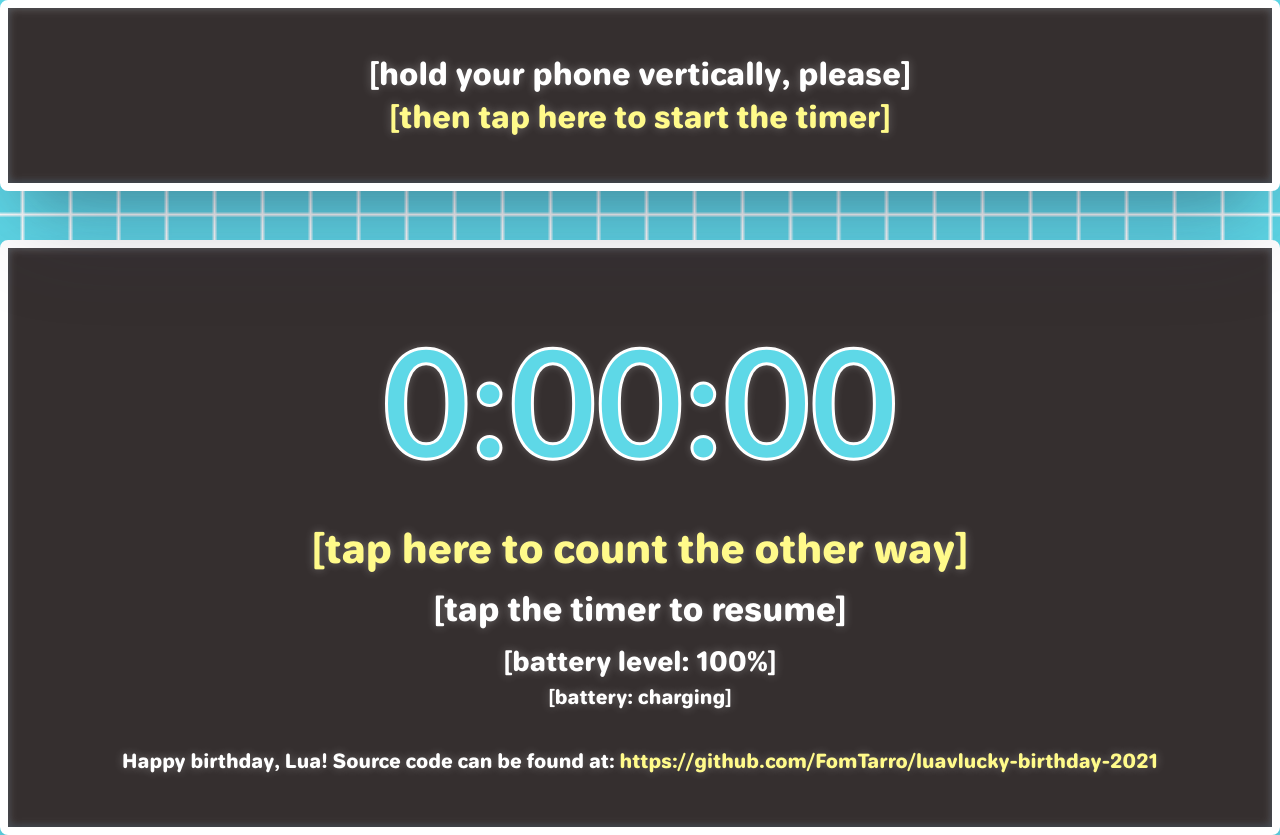
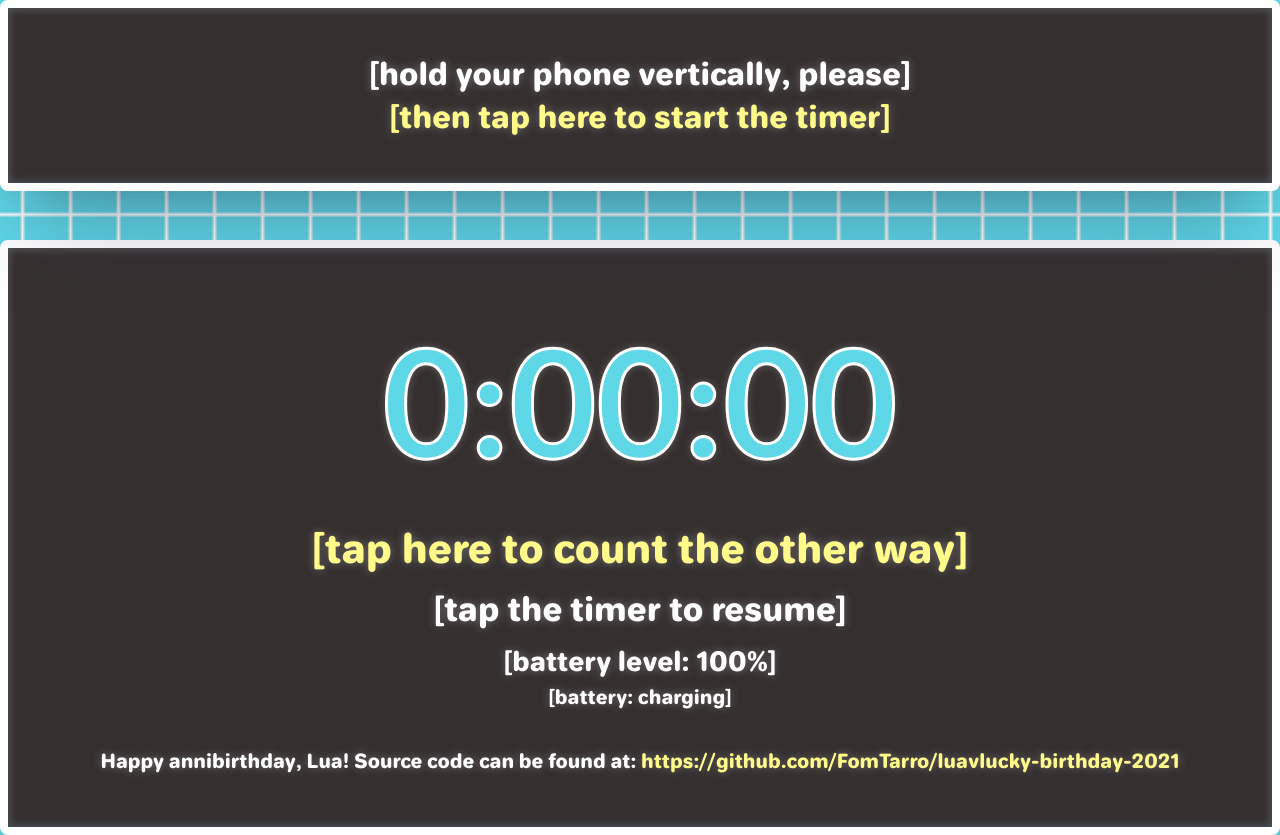
Before and after one commit to FomTarro/luavlucky-birthday-2021, a plain HTML site: page index.html in a window 1280 px wide. Drawn offline with Linux system fonts and the light colour scheme.

Commit message:
updated page meta

```diff
--- a/index.html
+++ b/index.html
@@ -1,10 +1,10 @@
 
 <html lang="en"><head><meta http-equiv="Content-Type" content="text/html; charset=UTF-8">
-    <title>Lua's Egg Timer</title>
+    <title>Lua's Hourglass</title>
     <!-- <meta name="viewport" content="width=device-width, initial-scale=1"> -->
     <meta id='meta-img' property="og:image" content="">
-    <meta id='meta-title' property="og:title" content="Lua's Egg Timer">
-    <meta id='meta-desc' property="og:description" content="Happy birthday, Lua!">
+    <meta id='meta-title' property="og:title" content=" ⏳ Lua's Hourglass ⏳">
+    <meta id='meta-desc' property="og:description" content="Happy Annibirthday, Lua!">
     <meta name="twitter:card" content="summary">
 
     <link rel="stylesheet" type="text/css" href="./css/bootstrap.min.css">
@@ -29,7 +29,7 @@
                     <div id="percentzone"><h3>[battery level: 100%]</h3></div>
                      <div id="chargingzone"><h4>[battery: charging]</h4></div>
                      <br>
-                     <div><h4>Happy birthday, Lua!
+                     <div><h4>Happy annibirthday, Lua!
                         Source code can be found at:
                         <a target='#' href="https://github.com/FomTarro/luavlucky-birthday-2021">https://github.com/FomTarro/luavlucky-birthday-2021</a></h4>
                     </div>
```
